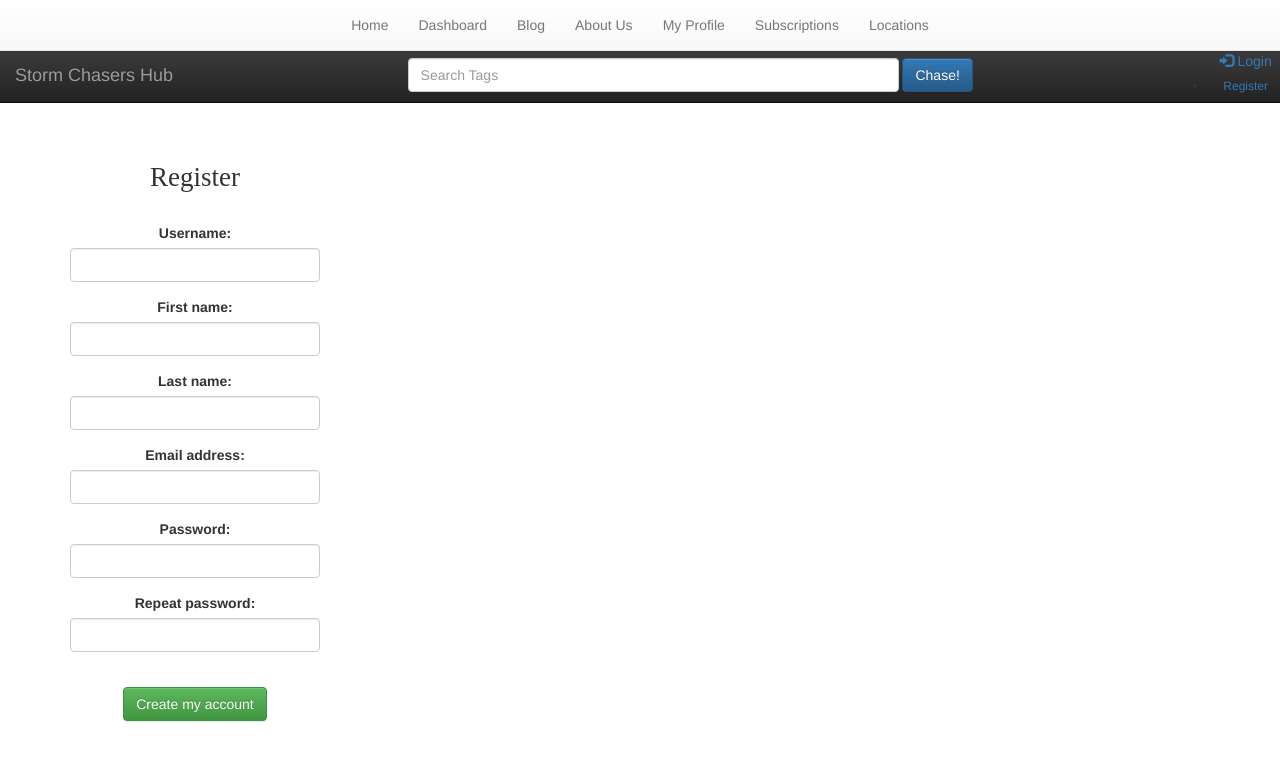
After one commit to CodeChasers8310/StormChasers_Blog, a Django app: page /register/ in a window 1280 px wide. The commit adds this page. Shown: the top 761 px of the page. Run offline with Django 3.2, Linux system fonts and the light colour scheme; some libraries are stand-ins or nearby versions.

Commit message:
login and register

```diff
--- a/blog/admin.py
+++ b/blog/admin.py
@@ -1,5 +1,5 @@
 from django.contrib import admin
-from .models import top_post, response_post, tags, image, alerts, user_alerts, profile
+from .models import top_post, response_post, tags, image, alerts, user_alerts, Profile
 
 admin.site.register(top_post)
 admin.site.register(response_post)
@@ -7,4 +7,4 @@ admin.site.register(tags)
 admin.site.register(image)
 admin.site.register(alerts)
 admin.site.register(user_alerts)
-admin.site.register(profile)
+admin.site.register(Profile)
--- a/blog/forms.py
+++ b/blog/forms.py
@@ -1,5 +1,5 @@
 from django import forms
-from .models import image, top_post
+from .models import image, top_post, User
 # from .models import Post
 
 class PostForm(forms.ModelForm):
@@ -24,3 +24,16 @@ class PostForm(forms.ModelForm):
         #model = Post
         fields = ('title', 'text',)
 '''
+class UserRegistrationForm(forms.ModelForm):
+    password = forms.CharField(label='Password', widget=forms.PasswordInput)
+    password2 = forms.CharField(label='Repeat password', widget=forms.PasswordInput)
+
+    class Meta:
+        model = User
+        fields = ('username', 'first_name', 'last_name', 'email' )
+
+    def clean_password2(self):
+        cd = self.cleaned_data
+        if cd['password'] != cd['password2']:
+            raise forms.ValidationError('Passwords don\'t match.')
+        return cd['password2']
--- a/blog/templates/blog/base.html
+++ b/blog/templates/blog/base.html
@@ -68,14 +68,28 @@
       <div class="navbar navbar-right">
           <!--<li><a href="#"><span class="glyphicon glyphicon-user"></span> Sign Up</a></li>-->
           {% if user.is_authenticated %}
-          <a href="{% url 'logout' %}">
-          <button type="submit" class="btn btn-success" style="padding: 14px 20px">Logout
-          </button></a>
-          {% else %}
-           <a href="{% url 'login' %}">
-              <button type="submit" class="btn btn-primary" style="padding: 14px">Sign In / Up
-           </button></a>
-          {% endif %}
+                    <li class="dropdown">
+                        <a href="#" class="dropdown-toggle" data-toggle="dropdown" role="button" aria-expanded="false">
+                            <span class="caret"></span>
+                        </a>
+                        <ul class="dropdown-menu" role="menu">
+                            <li><a href="{% url 'logout' %}"><i class="fa fa-btn fa-sign-out"></i>Logout</a></li>
+                            <div class="w-100"></div>
+                                <div class="col">
+
+                                    <br><br>
+                                    <h5 style="text-align:center;">Account Management</h5>
+                                    <p style="text-align:center;"><a  class="btn btn-raised rounded btn-warning btn-sm"
+                                                        href="{% url 'password_change' %}">Change Password</a><br></p>
+                                </div>
+
+                            <div class="w-100"></div>
+                        </ul>
+                    </li>
+                {% else %}
+                    <li><a href="{% url 'login' %}"><span class="glyphicon glyphicon-log-in"></span> Login</a></li>
+                    <li><a class="btn rounded btn-outline-info btn-sm" href="{% url 'register' %}" role="button">Register</a>
+                {% endif %}
       </div>
 </div>
 </div>
--- /dev/null
+++ b/blog/templates/blog/register.html
@@ -0,0 +1,51 @@
+{% extends "blog/base.html" %}
+
+{% block content %}
+   <div class="container col-sm-4">
+     <br><br><h1 style="text-align:center; font-family:LemonMilk; font-size: 27px">Register</h1><br>
+     <div class="row">
+        <div class="col">
+
+
+    <div class="form-group">
+		<form action="." method="post">
+        <!-- {{ user_form.as_p }} -->
+        {% csrf_token %}
+        <!-- <div class="form-row"> -->
+          <div class="form-group">
+            <label for="{{ user_form.username.label_tag }}</label>
+            <input type="text" class="form-control" id="{{ user_form.username }}
+          </div>
+          <div class="form-group">
+            <label for="{{ user_form.first_name.label_tag }}</label>
+            <input type="text" class="form-control" id="{{ user_form.first_name }}
+          </div>
+            <div class="form-group">
+            <label for="{{ user_form.last_name.label_tag }}</label>
+            <input type="text" class="form-control" id="{{ user_form.last_name }}
+          </div>
+        <!-- </div> -->
+          <div class="form-group">
+            <label for="{{ user_form.email.label_tag }}</label>
+            <input type="email" class="form-control" id="{{ user_form.email }}
+          </div>
+          <div class="form-group">
+            <label for="{{ user_form.password.label_tag }}</label>
+            <input type="password" class="form-control" id="{{ user_form.password }}
+          </div>
+          <div class="form-group">
+            <label for="{{ user_form.password2.label_tag }}</label>
+            <input type="password" class="form-control" id="{{ user_form.password2 }}
+          </div>
+
+        </div><br>
+
+
+        <input class="btn btn-raised btn-success text-center" type="submit" value="Create my account"><br><br><br>
+
+
+     </div>
+   </form>
+   </div>
+
+{% endblock %}
--- /dev/null
+++ b/blog/templates/registration/password_reset_email.html
@@ -0,0 +1,4 @@
+Someone asked for password reset for email {{ email }}. Follow the link below:
+{{ protocol }}://{{ domain }}{% url "password_reset_confirm" uidb64=uid token=token %}
+
+Your username, in case you've forgotten: {{ user.get_username }}
--- a/blog/templates/registration/profile.html
+++ b/blog/templates/registration/profile.html
@@ -2,7 +2,7 @@
 
 {% block content %}
     {% if form.errors %}
-        <p>Your username and password didn't match. Please try again.</p>
+        <p>Your username xxx and password xxx didn't match. Please try again.</p>
     {% endif %}
 
     <form method="post" action="{% url 'login' %}">
--- a/blog/urls.py
+++ b/blog/urls.py
@@ -24,4 +24,6 @@ urlpatterns = [
     # url(r'^post/new/(?P<post_id>\d+)/$', views.blog, name='blog'),
     # url(r'^post/new/blog/$', views.blog, name='blog'),
     # url(r'^post/new/blog/blog.html', views.blog, name='blog'),
-    ]
+    url(r'^register/$', views.register, name='register'),
+    url(r'^pwd_recover/$', views.pwd_recover, name='pwd_recover'),
+]
--- a/blog/views.py
+++ b/blog/views.py
@@ -1,11 +1,11 @@
 from django.shortcuts import render, get_object_or_404
 from django.utils import timezone
 from django.shortcuts import redirect
-from .models import top_post, response_post
+from .models import top_post, response_post, Profile
 from django.contrib.auth.decorators import login_required
 from django.http import HttpResponseRedirect
 from django.forms import modelformset_factory
-from .forms import ImageForm, PostForm
+#from .forms import ImageForm, PostForm
 from django.conf import settings
 from django.core.files.storage import FileSystemStorage
 from django.shortcuts import render_to_response
@@ -17,6 +17,7 @@ from .models import image as dbimage
 from .forms import PostForm, ImageForm
 from random import randrange
 from django.contrib import messages
+from .forms import *
 
 
 ''' Before multi-form - this is only one image at a time
@@ -227,3 +228,27 @@ def post_new(request):
         form = PostForm()
     return render(request, 'blog/post_edit.html', {'form': form})
 '''
+
+def pwd_recover(request):
+   return render(request, 'blog/pwd_recover.html',
+                 {'xxx': pwd_recover})
+
+def register(request):
+    if request.method == 'POST':
+        user_form = UserRegistrationForm(request.POST)
+
+        if user_form.is_valid():
+            # Create a new user object but avoid saving it yet
+            new_user = user_form.save(commit=False)
+            # Set the chosen password
+            new_user.set_password(user_form.cleaned_data['password'])
+            # Save the User object
+            new_user.save()
+            # Create the user profile
+            profile = Profile.objects.create(user=new_user)
+            return render(request,
+                          'blog/register_done.html',
+                          {'new_user': new_user})
+    else:
+        user_form = UserRegistrationForm()
+    return render(request, 'blog/register.html', {'user_form': user_form})
--- a/djangoProject/urls.py
+++ b/djangoProject/urls.py
@@ -18,10 +18,24 @@ from django.conf import settings
 from django.conf.urls import include, url
 from django.conf.urls.static import static
 from django.contrib import admin
+from django.contrib.auth.views import password_reset
+from django.contrib.auth.views import password_reset_done
+from django.contrib.auth.views import password_reset_confirm
+from django.contrib.auth.views import password_reset_complete
+from django.contrib.auth.views import password_change
+from django.contrib.auth.views import password_change_done
 
 urlpatterns = [
     url(r'^admin/', admin.site.urls),
     url(r'', include('blog.urls')),
+    #url(r'^accounts/login/$', views.login, name='login'),
+    #url(r'^accounts/logout/$', views.logout, name='logout', kwargs={'next_page': '/'}),
+    url(r'^password-reset/$',password_reset,name='password_reset'),
+    url(r'^password-reset/done/$',password_reset_done,name='password_reset_done'),
+    url(r'^password-reset/confirm/(?P<uidb64>[-\w]+)/(?P<token>[-\w]+)/$',password_reset_confirm,name='password_reset_confirm'),
+    url(r'^password-reset/complete/$',password_reset_complete,name='password_reset_complete'),
+	url(r'^password-change/$', password_change, name='password_change'),
+    url(r'^password-change/done/$', password_change_done, name='password_change_done'),
 ]
 
 if settings.DEBUG:
```
Also changed, not shown: blog/models.py (+9 -3 lines), blog/templates/blog/register_done.html (added, +10 -0 lines), blog/templates/registration/login.html (+33 -8 lines), blog/templates/registration/password_change_done.html (added, +9 -0 lines), blog/templates/registration/password_change_form.html (added, +59 -0 lines), blog/templates/registration/password_reset_complete.html (added, +9 -0 lines), blog/templates/registration/password_reset_confirm.html (added, +35 -0 lines), blog/templates/registration/password_reset_done.html (added, +12 -0 lines), blog/templates/registration/password_reset_form.html (added, +19 -0 lines), blog/migrations/0004_auto_20180325_2106.py (added).
